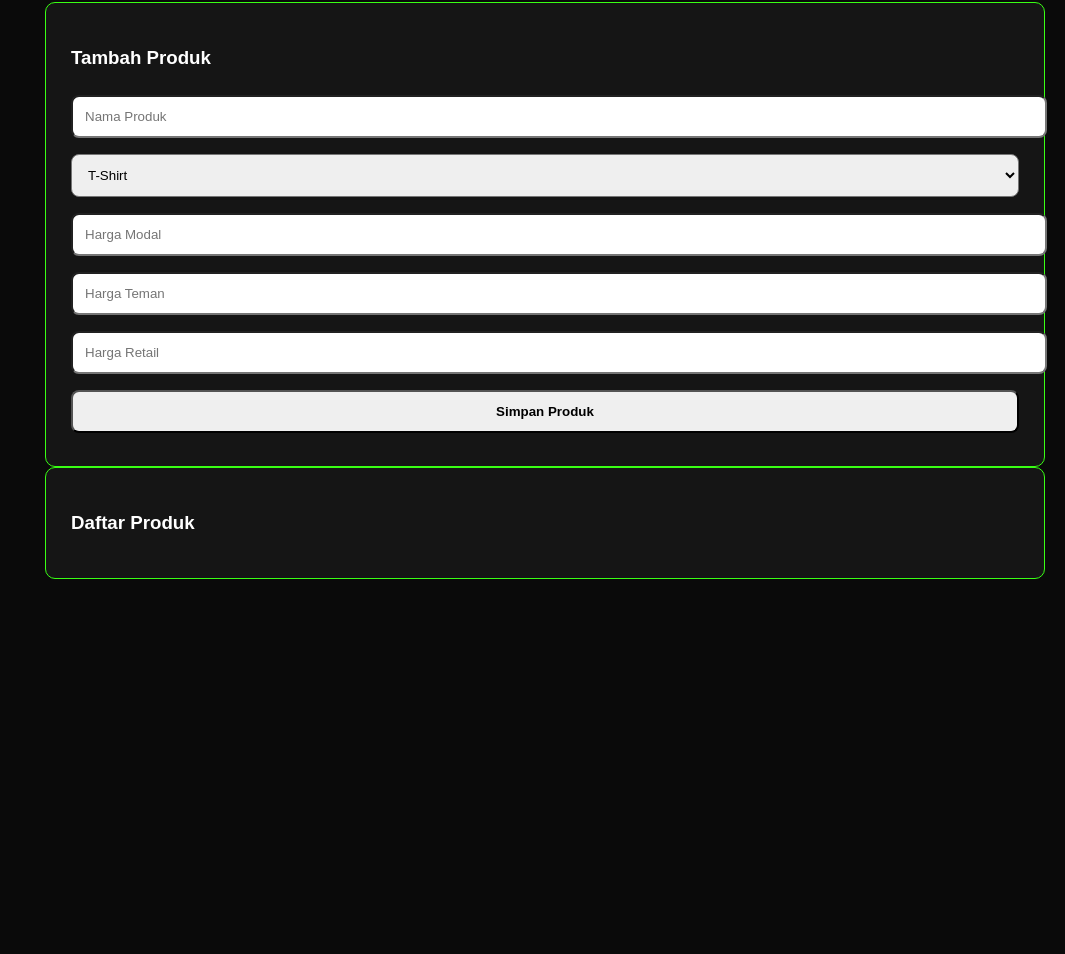
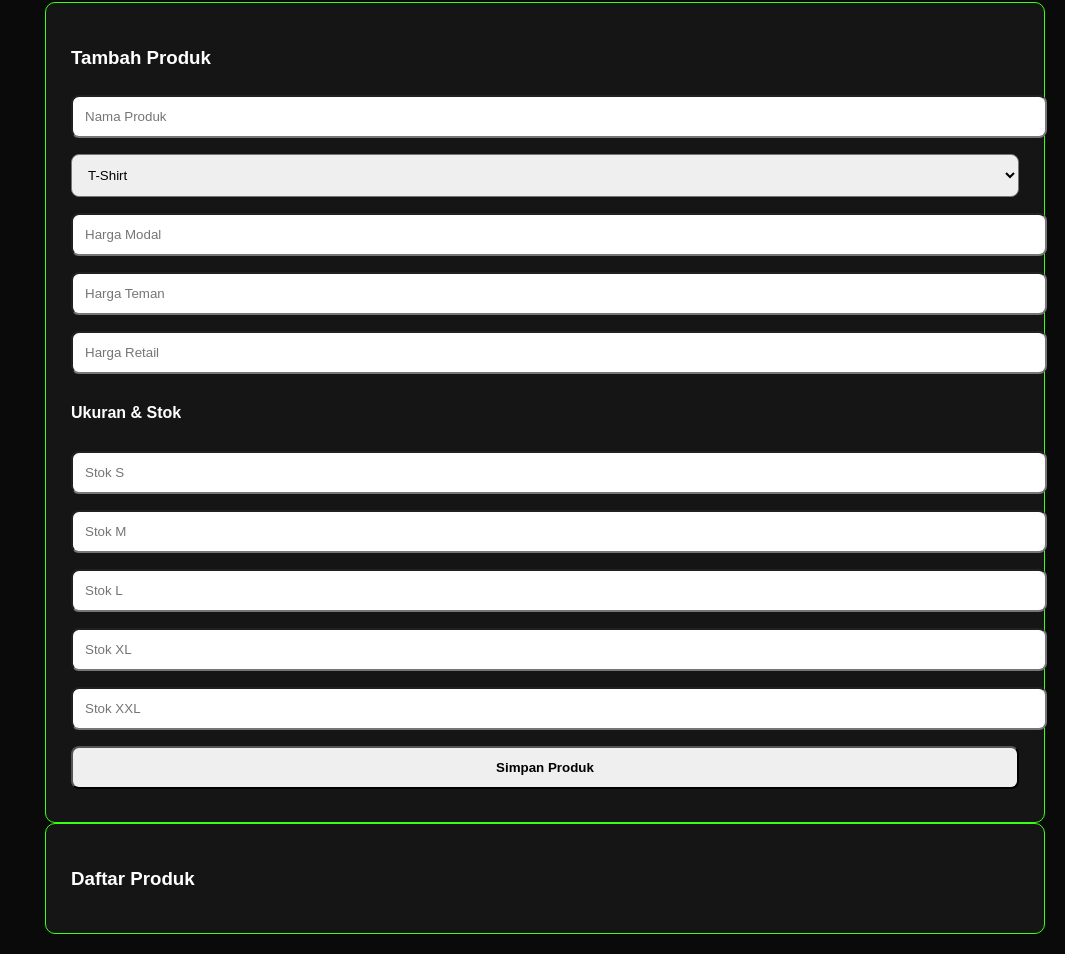
Before and after one commit to hellgod12/spectre-inventory-v2, a plain HTML site: page index.html in a window 1280 px wide. Shown: the part 99-1053 px from the top of the page, without its empty margins (215-1280 px from the left). Before the commit the page ends 800 px from the top, so only its background shows below. Drawn offline with Linux system fonts and the light colour scheme.

Commit message:
Update index.html

```diff
--- a/index.html
+++ b/index.html
@@ -22,12 +22,19 @@
             <option>Topi</option>
             <option>Deck Skate</option>
         </select>
+<input type="number" id="modal" placeholder="Harga Modal">
+<input type="number" id="teman" placeholder="Harga Teman">
+<input type="number" id="retail" placeholder="Harga Retail">
 
-        <input type="number" id="modal" placeholder="Harga Modal">
-        <input type="number" id="teman" placeholder="Harga Teman">
-        <input type="number" id="retail" placeholder="Harga Retail">
+<h4>Ukuran & Stok</h4>
 
-        <button onclick="tambahProduk()">
+<input type="number" id="stokS" placeholder="Stok S">
+<input type="number" id="stokM" placeholder="Stok M">
+<input type="number" id="stokL" placeholder="Stok L">
+<input type="number" id="stokXL" placeholder="Stok XL">
+<input type="number" id="stokXXL" placeholder="Stok XXL">
+
+<button onclick="tambahProduk()">
             Simpan Produk
         </button>
     </div>
```
